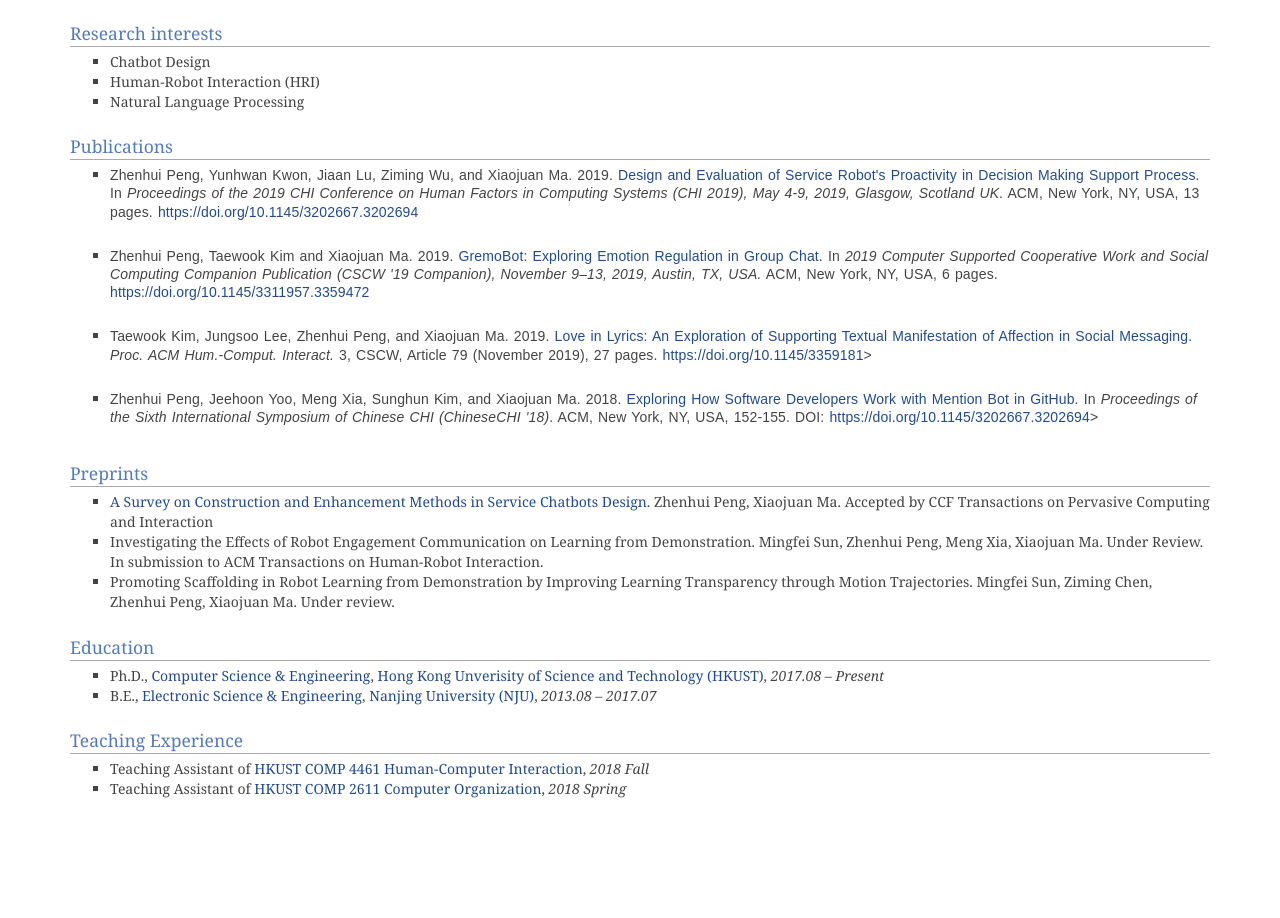
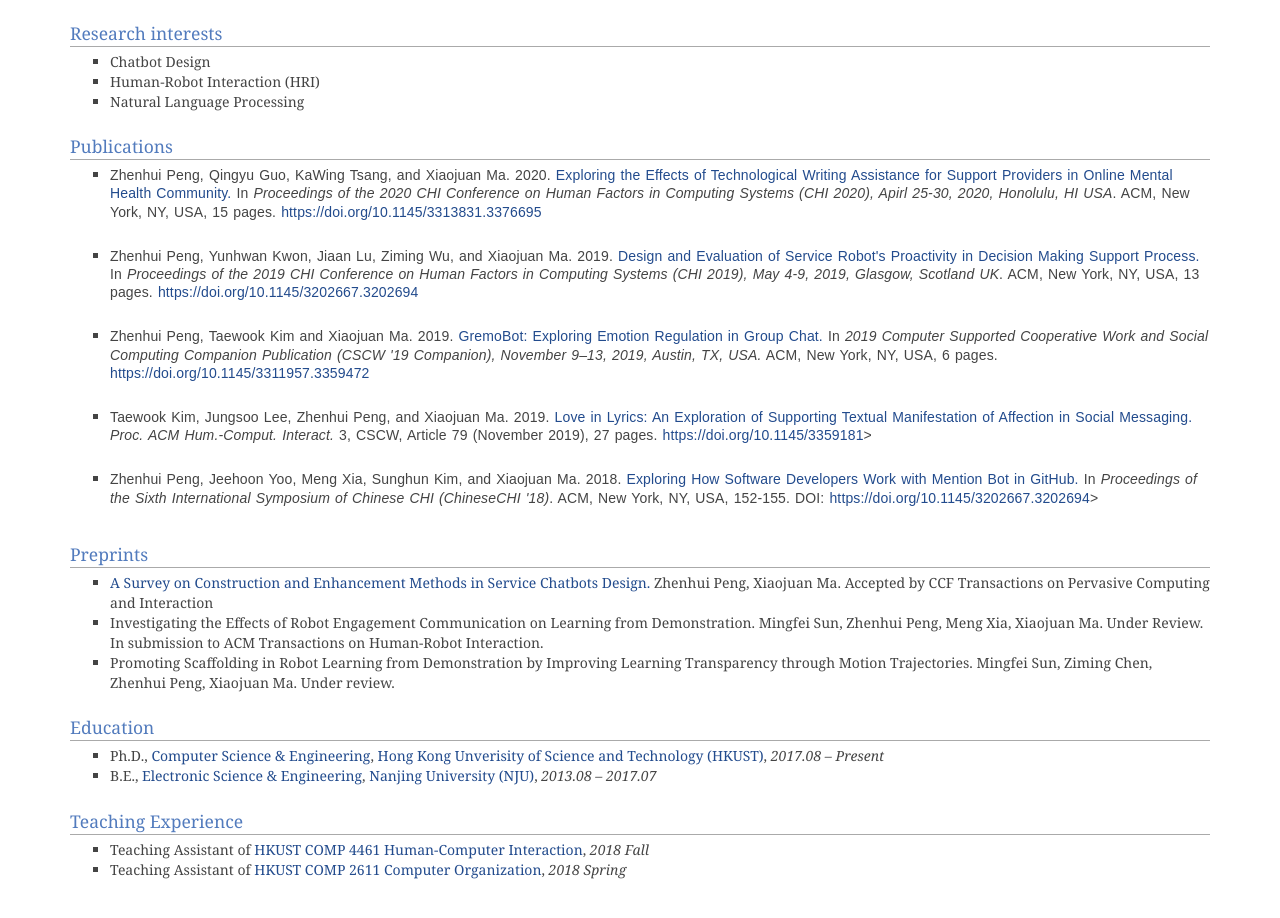
Before and after one commit to PenguinZhou/PenguinZhou.github.io, a Jekyll site: the page about.html, which Jekyll copies as it is, in a window 1280 px wide, cut to the strip 479-1434 px from the top of the page. Shown: the top 918 px of the strip. Built offline with Jekyll 4.4.1, drawn with Linux system fonts in a browser that asks for light colours; some web fonts are replaced; before the commit the page ends 1354 px from its top, so only the background shows below that.

Commit message:
Add CHI2020 publication

```diff
--- a/about.html
+++ b/about.html
@@ -92,6 +92,12 @@
 
 							<h2>Publications</h2>
 							<ul>
+								<li><p><b>Zhenhui Peng</b>, Qingyu Guo, KaWing Tsang, and Xiaojuan Ma. 2020. <a href="docs/MepsBot.pdf">
+									Exploring the Effects of Technological Writing Assistance for Support Providers in Online Mental Health Community.</a>
+									In <i>Proceedings of the 2020 CHI Conference on Human Factors in Computing Systems (CHI 2020), Apirl 25-30, 2020, Honolulu, HI USA</i>. ACM, New York, NY, USA, 15 pages.
+									<a href="https://doi.org/10.1145/3313831.3376695">https://doi.org/10.1145/3313831.3376695</a></p></li>
+							</ul>
+							<ul>
 								<li><p><b>Zhenhui Peng</b>, Yunhwan Kwon, Jiaan Lu, Ziming Wu, and Xiaojuan Ma. 2019. <a href="docs/Design_and_Evaluation_of_Service_Robots_Proactivity_in_Decision_Making_Support_Process.pdf">
 									Design and Evaluation of Service Robot's Proactivity in Decision Making Support Process.</a>
 									In <i>Proceedings of the 2019 CHI Conference on Human Factors in Computing Systems (CHI 2019), May 4-9, 2019, Glasgow, Scotland UK</i>. ACM, New York, NY, USA, 13 pages.
```
Also changed, not shown: 1 other file.
